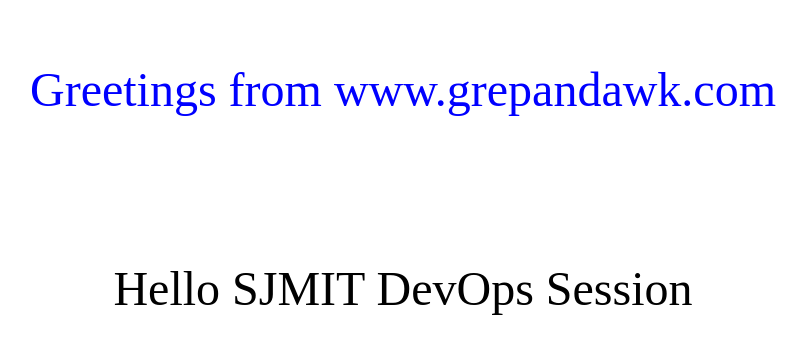
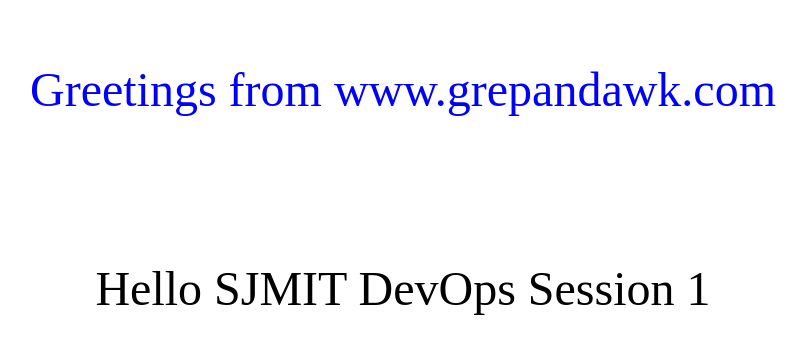
Before and after one commit to anchansukesh/sjmit, a plain HTML site: page index.html in a window 1280 px wide. Shown: the whole page, without its empty margins (237-1044 px from the left). Drawn offline with Linux system fonts and the light colour scheme.

Commit message:
Update index.html

```diff
--- a/index.html
+++ b/index.html
@@ -4,5 +4,5 @@
 <br>
 <font size=60 color="blue"> <center>Greetings from www.grepandawk.com </center></font>
 <br><br><br><br><br><br><br><br>
-<font size=40> <center>Hello SJMIT DevOps Session</center></font>
+<font size=40> <center>Hello SJMIT DevOps Session 1</center></font>
 </html>
```
